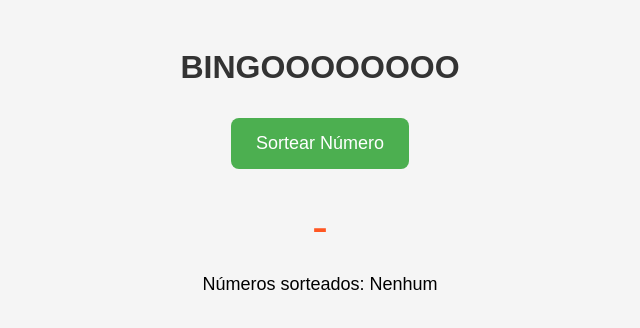
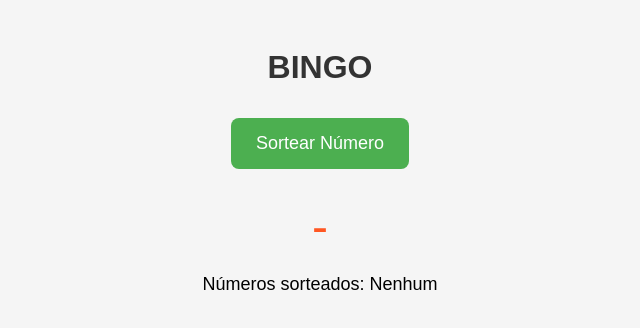
Before and after one commit to JuliaPrin3298/Bingo, a plain HTML site: page index.html in a window 1280 px wide. Shown: the whole page, without its empty margins (320-960 px from the left). Drawn offline with Linux system fonts and the light colour scheme.

Commit message:
Update index.html

```diff
--- a/index.html
+++ b/index.html
@@ -40,7 +40,7 @@
 </style>
 </head>
 <body>
-    <h1>BINGOOOOOOOO</h1>
+    <h1>BINGO</h1>
     <button onclick="sortearNumero()">Sortear Número</button>
     <div id="ultimoNumero">-</div>
     <div id="numerosSorteados">Números sorteados: Nenhum</div>
```
